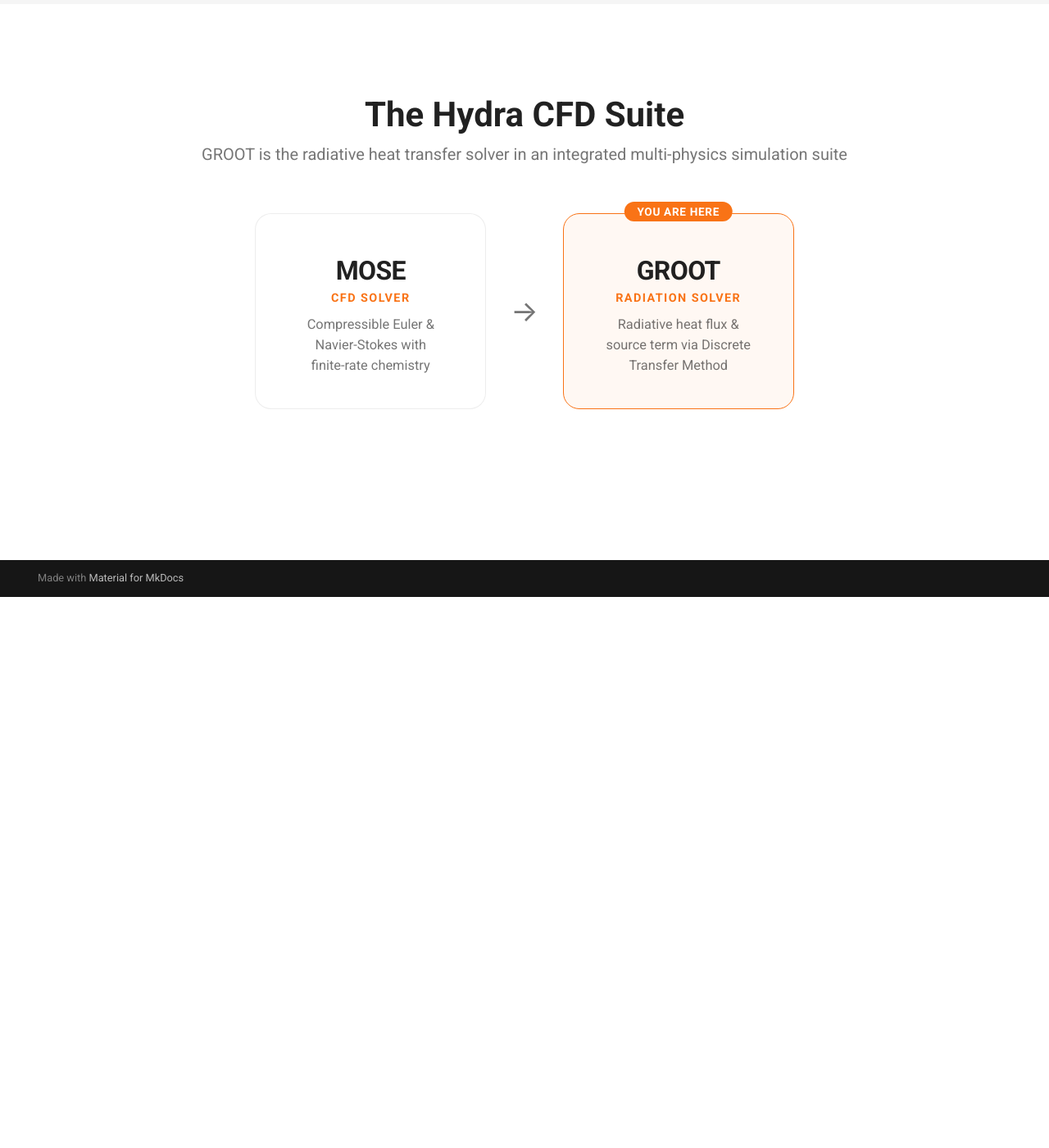
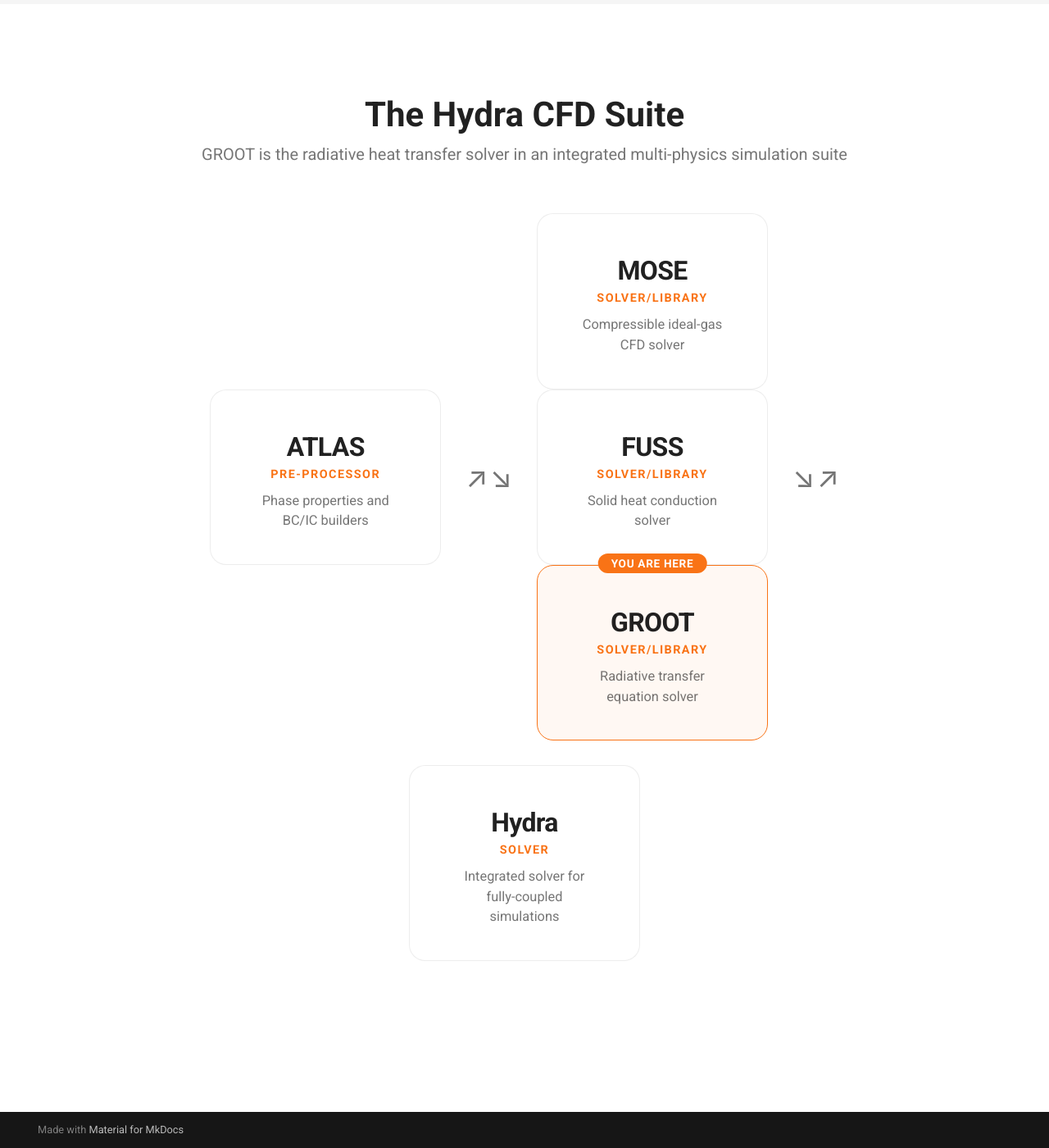
Before and after one commit to open-hydra/GROOT, an MkDocs documentation site: the page built from docs/index.md, in a window 1280 px wide and 1400 px high, scrolled down 2649 px. Shown: the whole window at 82% size. Built offline with MkDocs 1.6.1 and Material for MkDocs 9.7.7, drawn with Linux system fonts in a browser that asks for light colours; comment, search, counter and statistics services are not loaded; before the commit the page ends 3377 px from its top, so only the background shows below that.

Commit message:
Add new worflow to homepage

```diff
--- a/docs/overrides/home.html
+++ b/docs/overrides/home.html
@@ -174,19 +174,47 @@
         <h2>The Hydra CFD Suite</h2>
         <p>GROOT is the radiative heat transfer solver in an integrated multi-physics simulation suite</p>
       </div>
-      <div class="groot-eco__flow">
-        <a href="https://github.com/open-hydra/MOSE" target="_blank" rel="noopener" class="groot-eco__node">
-          <span class="groot-eco__node-name">MOSE</span>
-          <span class="groot-eco__node-role">CFD Solver</span>
-          <span class="groot-eco__node-desc">Compressible Euler &amp; Navier-Stokes with finite-rate chemistry</span>
+      <div class="groot-eco__flow groot-eco__flow--graph">
+        <a href="https://github.com/open-hydra/ATLAS" target="_blank" rel="noopener" class="groot-eco__node">
+          <span class="groot-eco__node-name">ATLAS</span>
+          <span class="groot-eco__node-role">Pre-processor</span>
+          <span class="groot-eco__node-desc">Phase properties and BC/IC builders</span>
         </a>
-        <div class="groot-eco__arrow">&#8594;</div>
-        <div class="groot-eco__node groot-eco__node--active">
-          <span class="groot-eco__node-tag">You are here</span>
-          <span class="groot-eco__node-name">GROOT</span>
-          <span class="groot-eco__node-role">Radiation Solver</span>
-          <span class="groot-eco__node-desc">Radiative heat flux &amp; source term via Discrete Transfer Method</span>
+
+        <div class="groot-eco__branch" aria-hidden="true">
+          <span class="groot-eco__arrow groot-eco__arrow--diag">&#8599;</span>
+          <span class="groot-eco__arrow groot-eco__arrow--diag">&#8600;</span>
         </div>
+
+        <div class="groot-eco__parallel">
+          <a href="https://github.com/open-hydra/MOSE" target="_blank" rel="noopener" class="groot-eco__node">
+            <span class="groot-eco__node-name">MOSE</span>
+            <span class="groot-eco__node-role">Solver/Library</span>
+            <span class="groot-eco__node-desc">Compressible ideal-gas CFD solver</span>
+          </a>
+          <a href="https://github.com/open-hydra/FUSS" target="_blank" rel="noopener" class="groot-eco__node">
+            <span class="groot-eco__node-name">FUSS</span>
+            <span class="groot-eco__node-role">Solver/Library</span>
+            <span class="groot-eco__node-desc">Solid heat conduction solver</span>
+          </a>
+          <div class="groot-eco__node groot-eco__node--active">
+            <span class="groot-eco__node-tag">You are here</span>
+            <span class="groot-eco__node-name">GROOT</span>
+            <span class="groot-eco__node-role">Solver/Library</span>
+            <span class="groot-eco__node-desc">Radiative transfer equation solver</span>
+          </div>
+        </div>
+
+        <div class="groot-eco__branch" aria-hidden="true">
+          <span class="groot-eco__arrow groot-eco__arrow--diag">&#8600;</span>
+          <span class="groot-eco__arrow groot-eco__arrow--diag">&#8599;</span>
+        </div>
+
+        <a href="https://github.com/open-hydra" target="_blank" rel="noopener" class="groot-eco__node">
+          <span class="groot-eco__node-name">Hydra</span>
+          <span class="groot-eco__node-role">Solver</span>
+          <span class="groot-eco__node-desc">Integrated solver for fully-coupled simulations</span>
+        </a>
       </div>
     </div>
   </section>
```
